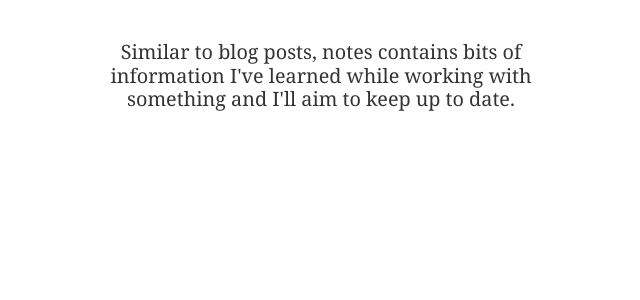
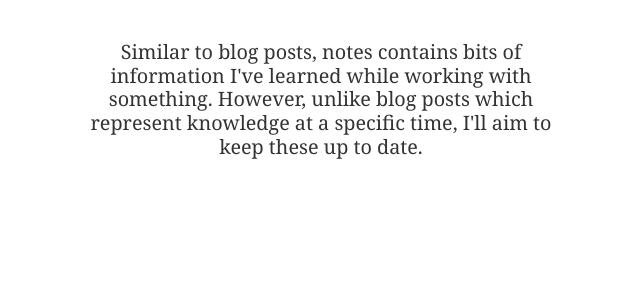
Before and after one commit to d0ugal/dm, a Python web app: template dm/templates/notes.html in a window 1280 px wide. Shown: the part 41-341 px from the top of the page, without its empty margins (319-959 px from the left). Run offline with Jinja, Linux system fonts and the light colour scheme; the template is opened without the code that fills it, so the values that code supplies are empty; some libraries are stand-ins or nearby versions; some web fonts are replaced.

Commit message:
Clarification.

```diff
--- a/dm/templates/notes.html
+++ b/dm/templates/notes.html
@@ -5,7 +5,8 @@
   <div class="notes intro">
     <p>
       Similar to blog posts, notes contains bits of information I've learned
-      while working with something and I'll aim to keep up to date.
+      while working with something. However, unlike blog posts which represent
+      knowledge at a specific time, I'll aim to keep these up to date.
     </p>
   </div>
 
```
